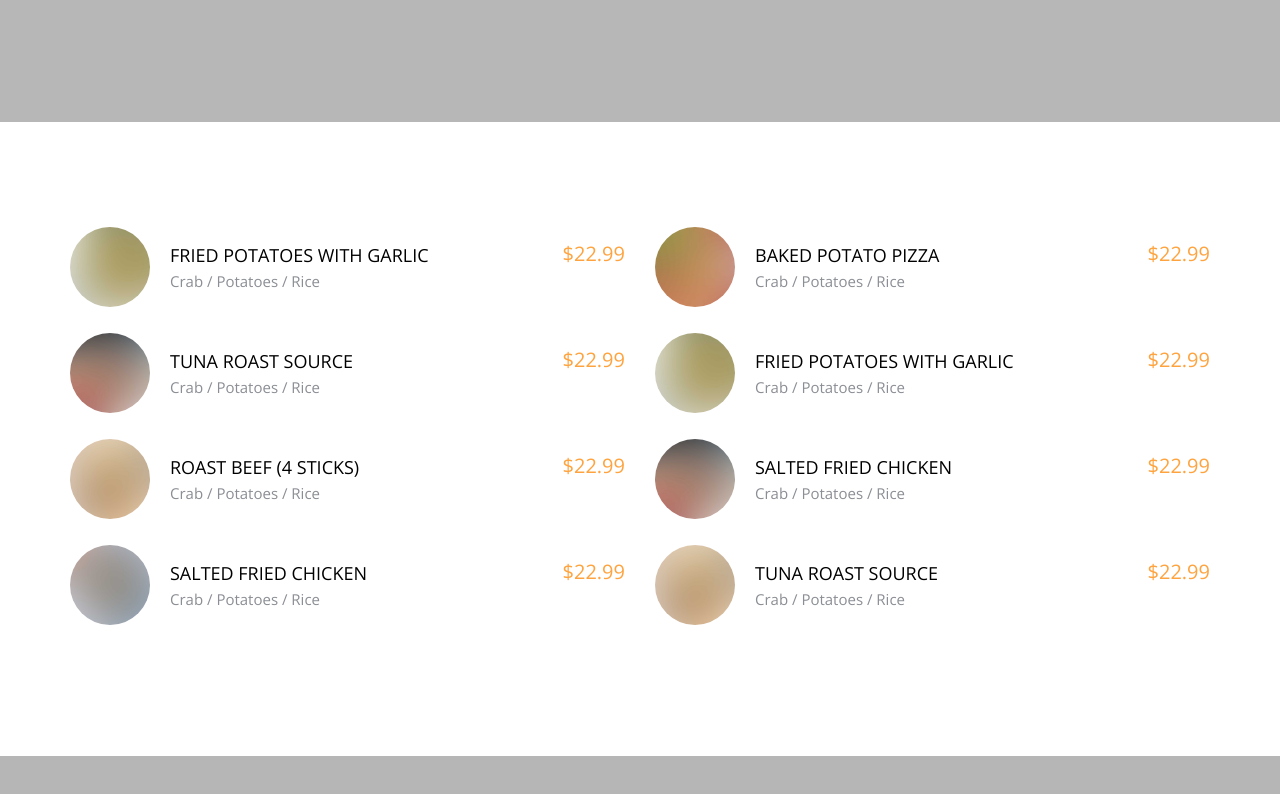
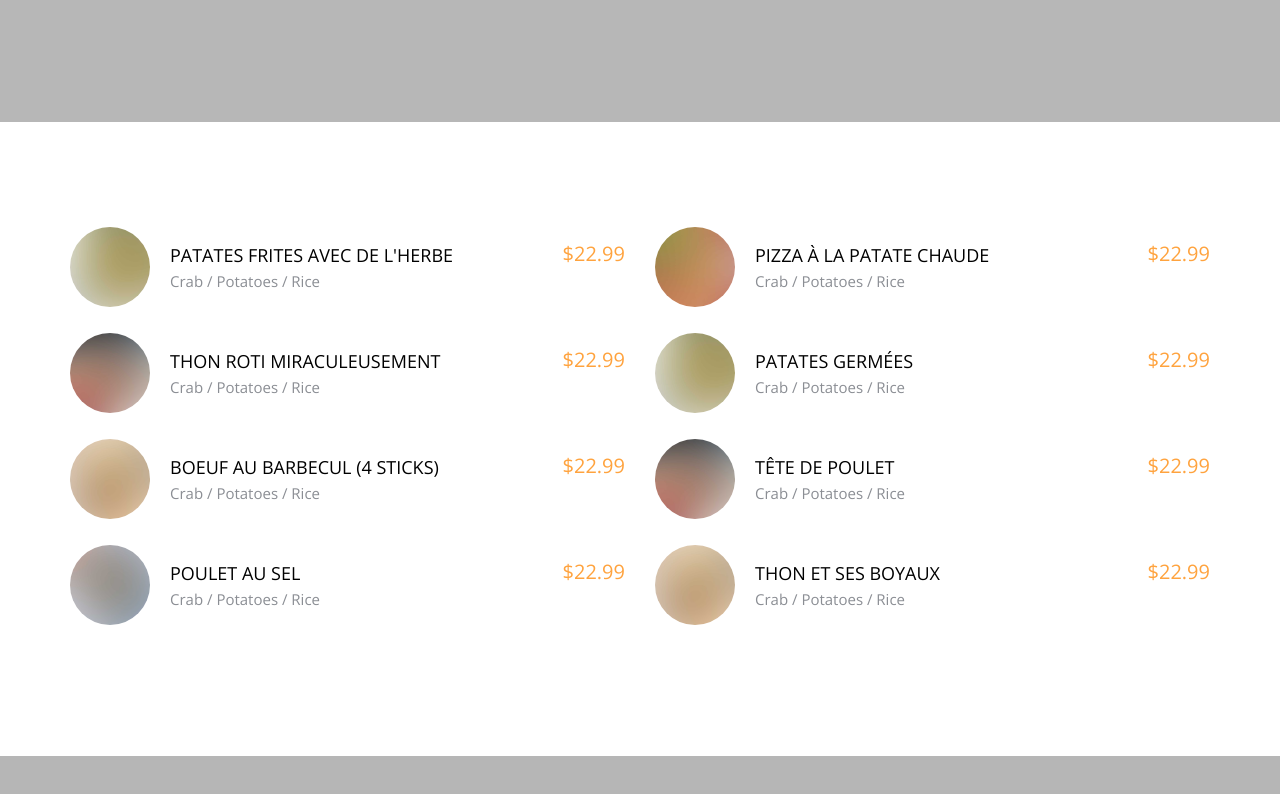
Before and after one commit to AndreaRogel/SiteResto, a website: page index.html in a window 1280 px wide. Shown: the part 3168-3962 px from the top of the page. Drawn offline with nearby package versions, Linux system fonts and the light colour scheme; files whose address does not match are found by name.

Commit message:
Menu in French

```diff
--- a/index.html
+++ b/index.html
@@ -210,7 +210,7 @@
                 <figure class="image"><img src="img/img_square_1.jpg" alt="Free Bootstrap Template by uicookies.com"></figure>
                 <div class="text">
                   <span class="price">$22.99</span>
-                  <h3>Fried Potatoes with Garlic</h3>
+                  <h3>Patates Frites avec de l'herbe</h3>
                   <p>Crab / Potatoes / Rice</p>
                 </div>
               </li>
@@ -218,7 +218,7 @@
                 <figure class="image"><img src="img/img_square_2.jpg" alt="Free Bootstrap Template by uicookies.com"></figure>
                 <div class="text">
                   <span class="price">$22.99</span>
-                  <h3>Tuna Roast Source</h3>
+                  <h3>Thon roti miraculeusement</h3>
                   <p>Crab / Potatoes / Rice</p>
                 </div>
               </li>
@@ -226,7 +226,7 @@
                 <figure class="image"><img src="img/img_square_3.jpg" alt="Free Bootstrap Template by uicookies.com"></figure>
                 <div class="text">
                   <span class="price">$22.99</span>
-                  <h3>Roast Beef (4 sticks)</h3>
+                  <h3>Boeuf au barbecul (4 sticks)</h3>
                   <p>Crab / Potatoes / Rice</p>
                 </div>
               </li>
@@ -234,7 +234,7 @@
                 <figure class="image"><img src="img/img_square_4.jpg" alt="Free Bootstrap Template by uicookies.com"></figure>
                 <div class="text">
                   <span class="price">$22.99</span>
-                  <h3>Salted Fried Chicken</h3>
+                  <h3>Poulet au sel</h3>
                   <p>Crab / Potatoes / Rice</p>
                 </div>
               </li>
@@ -246,7 +246,7 @@
                 <figure class="image"><img src="img/img_square_5.jpg" alt="Free Bootstrap Template by uicookies.com"></figure>
                 <div class="text">
                   <span class="price">$22.99</span>
-                  <h3>Baked Potato Pizza</h3>
+                  <h3>Pizza à la patate chaude</h3>
                   <p>Crab / Potatoes / Rice</p>
                 </div>
               </li>
@@ -254,7 +254,7 @@
                 <figure class="image"><img src="img/img_square_1.jpg" alt="Free Bootstrap Template by uicookies.com"></figure>
                 <div class="text">
                   <span class="price">$22.99</span>
-                  <h3>Fried Potatoes with Garlic</h3>
+                  <h3>Patates germées</h3>
                   <p>Crab / Potatoes / Rice</p>
                 </div>
               </li>
@@ -262,7 +262,7 @@
                 <figure class="image"><img src="img/img_square_2.jpg" alt="Free Bootstrap Template by uicookies.com"></figure>
                 <div class="text">
                   <span class="price">$22.99</span>
-                  <h3>Salted Fried Chicken</h3>
+                  <h3>Tête de poulet</h3>
                   <p>Crab / Potatoes / Rice</p>
                 </div>
               </li>
@@ -270,7 +270,7 @@
                 <figure class="image"><img src="img/img_square_3.jpg" alt="Free Bootstrap Template by uicookies.com"></figure>
                 <div class="text">
                   <span class="price">$22.99</span>
-                  <h3>Tuna Roast Source</h3>
+                  <h3>Thon et ses boyaux</h3>
                   <p>Crab / Potatoes / Rice</p>
                 </div>
               </li>
```
